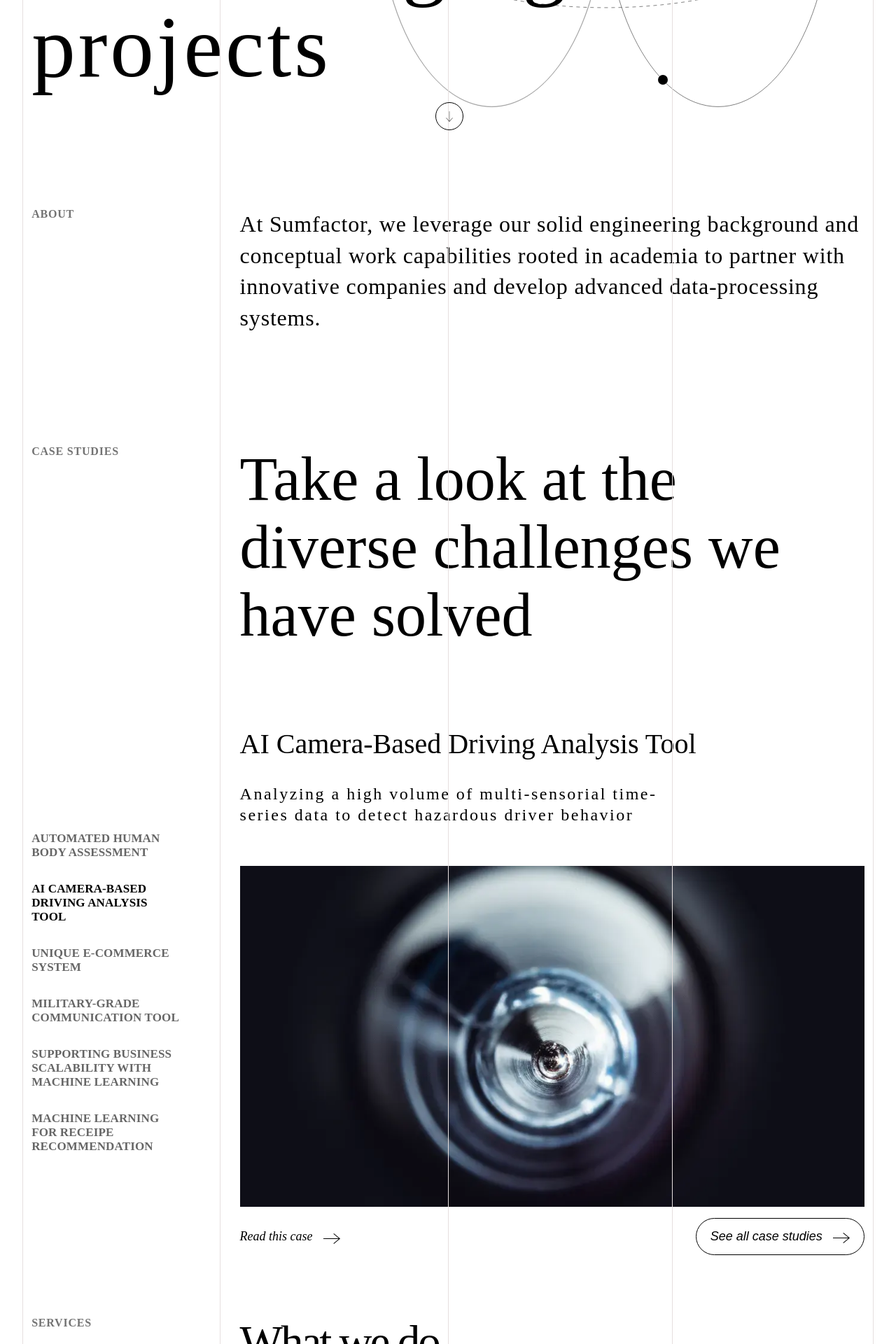
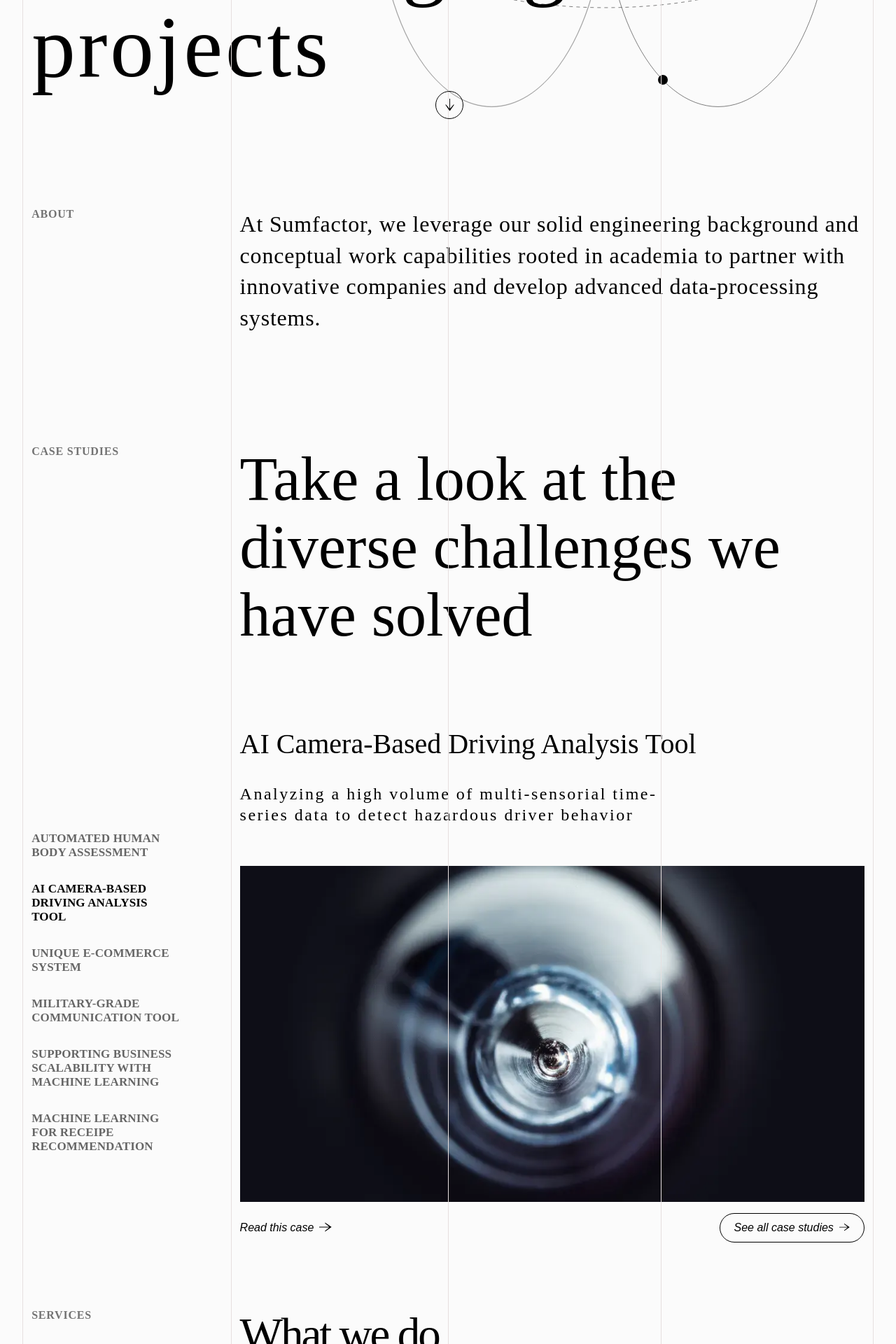
Before and after one commit to Shubham-SumFactor/project-sparkbit, a Next.js app: page / in a window 1280 px wide. Shown: the part 580-2500 px from the top of the page at 70% size. Built offline with nearby package versions, Linux system fonts and the light colour scheme.

Commit message:
Homepage alignment UI fixed along with buttons UI

```diff
--- a/pages/index.tsx
+++ b/pages/index.tsx
@@ -4,7 +4,7 @@ import styles from '../styles/Home.module.css'
 import { useEffect, useRef, useState } from 'react';
 import TestimonialSlider from './components/testimonial/testimonial';
 import ContactUs from './components/contactUs/ContactUs';
-import Link from 'next/link';
+import Image from 'next/image';
 import NavBar from './components/navBar/NavBar';
 
 const caseStudies = [
@@ -57,6 +57,15 @@ export default function Home() {
     setActiveIndex(index);
   };
 
+  const handlePrev = () => {
+    setActiveIndex((prev) => (prev > 0 ? prev - 1 : caseStudies.length - 1));
+  };
+
+  const handleNext = () => {
+    setActiveIndex((prev) => (prev < caseStudies.length - 1 ? prev + 1 : 0));
+  };
+
+
   const aboutRef = useRef<HTMLDivElement | null>(null);
 
   const scrollToAbout = () => {
@@ -81,6 +90,7 @@ export default function Home() {
         <link rel="icon" href="/faviconSumfactor.ico" />
       </Head>
 
+      <div className={styles.mainContent}>
         <main className={styles.main}>
           <NavBar />
 
@@ -101,11 +111,10 @@ export default function Home() {
 
             </div>
 
-          <div className={styles.scrollCircle}>
-            <div className={styles.scrollButton} onClick={scrollToAbout}>
-              <img src="/down-arrow1.svg" alt="whatwedo" height="15px" width='40px' />
-            </div>
-          </div>
+            <button className={styles.scrollCircle} onClick={scrollToAbout}>
+              <Image src="/leftArrowImage.svg" alt="downArrow" height={18} width={18} className={styles.scrollButton} />
+            </button>
+
           </section>
           {/* hero or banner end here */}
 
@@ -142,25 +151,32 @@ export default function Home() {
             <div className={styles.caseStudyContent}>
               <h2>{caseStudies[activeIndex].title}</h2>
               <p>{caseStudies[activeIndex].description}</p>
-            <img src={caseStudies[activeIndex].image} alt={caseStudies[activeIndex].title} />
+              <img src={caseStudies[activeIndex].image} alt={caseStudies[activeIndex].title} className={styles.caseStudyContentImg} />
+              <div className={styles.mobileNavigation}>
+                <div>
+                  <button onClick={handlePrev} className={styles.leftArrow}>
+                    <Image src="/leftArrowImage.svg" alt="leftArrow" height={15} width={15} className={styles.rotatedArrow} />
+                  </button>
+                </div>
+
+                <div>
+                  <button onClick={handleNext} className={styles.rightArrow}>
+                    <Image src="/leftArrowImage.svg" alt="leftArrow" height={15} width={15} className={styles.rightRotatedArrow} />
+                  </button>
+                </div>
+              </div>
 
               <div className={styles.readThisAndServiceButton}>
-              <div style={{ display: 'flex', alignContent: "center", alignItems: 'center' }}>
-                <span className={styles.readThisButton}>
-                  Read this case
-                </span>
-                <span className={styles.readThisButtonArrow} style={{ alignSelf: 'center', alignItems: "center", marginLeft: '15px', paddingBottom: "5px" }}>
-                  <img src="/rightArrow.svg" alt="whatwedo" height="16px" width='20px' />
-                </span>
-              </div>
+
+                <button className={styles.readThisButton}>
+                  <span> Read this case </span>
+                  <Image src="/leftArrowImage.svg" alt="rightarrow" height={15} width={18} className={styles.readThisButtonArrow} />
+                </button>
+
 
                 <button className={styles.serviceButton}>
-                <div style={{ alignSelf: "center" }}>
-                  See all case studies
-                </div>
-                <span className={styles.ourServicesArrow} style={{ alignSelf: "center", marginLeft: '15px', paddingBottom: "6px" }}>
-                  <img src="/rightArrow.svg" alt="whatwedo" height="16px" width='20px' />
-                </span>
+                  <span>See all case studies</span>
+                  <Image src="/leftArrowImage.svg" alt="rightarrow" height={15} width={15} className={styles.ourServicesArrow} />
                 </button>
 
               </div>
@@ -186,20 +202,20 @@ export default function Home() {
               <h2>Machine Learning</h2>
               <p>The full ML project life-cycle, from dataset building to model architecture definition and training to deployment (both in the cloud and on edge). Techniques from areas such as CV and NLP and their applications to various business problems.</p>
             </div>
+
             <div className={styles.serviceCard}>
               <h2>Architecture & Backend</h2>
               <p>Systems for data analysis and processing, including high-frequency data, time-series or IoT data. Focusing on reliability and scalability of solutions while maintaining low operating costs.</p>
             </div>
+
             <div className={styles.serviceCard2}>
               <h2>R&D Prototypes</h2>
               <p>Unique problems requiring the development of new techniques or algorithms and excellent programming skills. Some of these problems will prove unsolvable, others will lead to the best innovations.</p>
             </div>
 
             <button className={styles.serviceButton2}>
-            <div>Our services</div>
-            <div style={{ marginLeft: '15px' }} className={styles.ourServicesArrow}>
-              <img src="/rightArrow.svg" alt="whatwedo" height="20px" width="20px" />
-            </div>
+              <span>Our services</span>
+              <Image src="/leftArrowImage.svg" alt="rightArrow" height={15} width={15} className={styles.ourServicesArrow} />
             </button>
 
           </section>
@@ -217,12 +233,10 @@ export default function Home() {
               <p>There's a technical challenge in a different area you can't quite label? Contact us and work it out together.</p>
 
               <button className={styles.contactUsButton}>
-              Contact us
-              <span style={{ marginLeft: '15px' }} className={styles.contactUsArrow}>
-                <img src="/down-arrow1.svg" alt="whatwedo" height="16px" width='20px' />
+                <span> Contact us </span>
+                <Image src="/leftArrowImage.svg" alt="whatwedo" height={15} width={15} className={styles.contactUsArrow} />
+              </button>
 
-              </span>
-            </button>
             </span>
           </section>
           {/* challenges section ends*/}
@@ -258,11 +272,9 @@ export default function Home() {
               <p>We possess a solid mindset shaped by algorithmic and mathematical education based on the renowned Polish scientific school.</p>
 
 
-            <button className={styles.contactUsButton} style={{ marginTop: '2rem' }}>
-              Meet us
-              <span style={{ marginLeft: '15px' }} className={styles.ourServicesArrow}>
-                <img src="/rightArrow.svg" alt="whatwedo" height="20px" width="20px" />
-              </span>
+              <button className={styles.contactUsButton} style={{ marginTop: "2rem" }}>
+                <span> Meet us </span>
+                <Image src="/leftArrowImage.svg" alt="whatwedo" height={15} width={15} className={styles.ourServicesArrow} />
               </button>
 
             </span>
@@ -275,7 +287,10 @@ export default function Home() {
           {/* testimonail section  ends*/}
           {/* </div> */}
         </main>
+      </div>
+      <div className="hide-vertical-lines">
         <ContactUs />
+      </div>
 
     </div>
   )
--- a/styles/Home.module.css
+++ b/styles/Home.module.css
@@ -2,21 +2,11 @@
 .container {
   min-height: 100vh;
   padding: 0 2rem;
-  background-color: white;
+  background-color: rgb(251, 251, 251);
+  background: rgb(251, 251, 251);
   overflow-x: hidden;
   /* max-width: 1440px; */
 }
-
-/* .gridContainer {
-  display: grid;
-  grid-template-columns: repeat(1, 1fr);
-  gap: 1px;
-  width: 100%;
-  max-width: 1440px;
-  position: relative;
-  margin: 0 auto;
-} */
-
 
 .main {
   display: flex;
@@ -24,14 +14,11 @@
   justify-content: flex-start;
   align-items: flex-start;
   min-height: 100vh;
-  /* border: 10px solid cyan; */
   border-left: 1px solid rgb(230, 223, 223);
   border-right: 1px solid rgb(230, 223, 223);
-  /* border-bottom: none; */
   padding-left: 1%;
   padding-right: 1%;
   overflow: hidden;
-  /* background-color: rebeccapurple; */
 }
 
 .nav {
@@ -98,21 +85,17 @@
 }
 
 .scrollButton {
-  position: absolute;
-  bottom: 18%;
-  left: 50%;
-  transform: translateX(-50%);
   background: none;
   border: none;
   cursor: pointer;
   transition: transform 0.3s ease;
   z-index: 200;
-
+  transform: rotate(90deg);
 }
 
 .scrollCircle {
   position: absolute;
-  bottom: 8%;
+  bottom: 10%;
   left: 48.5%;
   background: none;
   cursor: pointer;
@@ -125,10 +108,12 @@
   display: flex;
   justify-content: center;
   align-items: center;
+  align-self: center;
+  /* margin: 0 auto; */
 }
 
 .scrollButton:hover {
-  transform: translateX(-50%) translateY(5px);
+  transform: rotate(90deg) translateX(5px);
 }
 
 
@@ -234,6 +219,7 @@
 .caseStudyContent {
   display: flex;
   flex-direction: column;
+  /* border: 1px solid red; */
 }
 
 .caseStudyContent h2 {
@@ -259,18 +245,43 @@
 
 }
 
-.caseStudyContent img {
+.caseStudyContentImg {
   width: 100%;
   height: 60%;
   object-fit: cover;
   margin-top: 1rem;
 }
 
+.readThisAndServiceButton {
+  display: flex;
+  justify-content: space-between;
+  padding: 1rem 0;
+  border: none;
+}
+
 .readThisButton {
-  font-size: 18px;
+  font-size: 16px;
+  background: none;
+  font-weight: lighter;
+  display: flex;
+  justify-content: center;
+  align-items: center;
+  border: none;
   font-style: italic;
-  font-weight: lighter;
-  line-height: 20px;
+}
+
+.readThisButtonArrow {
+  margin-left: 8px;
+}
+
+.readThisButtonArrow:hover {
+  transform: translateX(+50%);
+  transition: transform 0.3s ease;
+
+}
+
+.mobileNavigation {
+  display: none;
 }
 
 /* case stidy pics and title ends */
@@ -296,7 +307,7 @@
 }
 
 .serviceCard {
-  background-color: white;
+  background: rgb(251, 251, 251);
   padding: 2rem 2rem;
   padding-top: 0;
   border-radius: 8px;
@@ -305,7 +316,7 @@
 }
 
 .serviceCard2 {
-  background-color: white;
+  background: rgb(251, 251, 251);
   padding: 2rem 2rem;
   padding-left: 2.5rem;
   padding-top: 0;
@@ -338,43 +349,37 @@
 }
 
 
-
-.readThisAndServiceButton {
-  display: flex;
-  justify-content: space-between;
-  padding: 1rem 0;
-}
-
-
 .serviceButton {
   color: #000000 !important;
   align-self: center;
   background: none;
   border: 1px solid #000;
-  padding: 0px 20px;
+  padding: 10px 20px;
   border-radius: 30px;
   display: flex;
   cursor: pointer;
   justify-content: center;
-  transition: background-color 0.3s, color 0.3s;
-  font-size: 18px;
+  font-size: 16px;
   font-style: italic;
   font-weight: 200;
   transition: transform 0.3s ease;
   align-items: center;
+  height: 42px;
 
+}
+
+.ourServicesArrow {
+  margin-left: 8px;
+}
+
+.ourServicesArrow:hover {
+  transform: translateX(+50%);
+  transition: transform 0.3s ease;
 }
 
 
 
-.readThisButtonArrow:hover {
-  transition: transform 0.3s ease;
 
-}
-
-.readThisButtonArrow:hover {
-  transform: translateX(+50%);
-}
 
 /* .serviceButton:hover .arrow {
   transform: translateX(10px);
@@ -389,28 +394,19 @@
   display: flex;
   align-items: center;
   justify-content: center;
-  padding: 8px 10px;
+  /* padding: 10px 18px; */
   border: 1px solid black;
-  border-radius: 20px;
+  border-radius: 30px;
   cursor: pointer;
   transition: transform 0.3s ease;
   background: none;
-  font-size: 18px;
-  font-weight: 500;
+  font-size: 16px;
+  font-weight: 200;
   margin-left: 10%;
   width: 50%;
   color: #000000;
-}
-
-.serviceButton2 div {
-  display: flex;
-  align-items: center;
-}
-
-.ourServicesArrow:hover {
-  transform: translateX(+50%);
-  transition: transform 0.3s ease;
-
+  align-self: center;
+  height: 42px;
 }
 
 /* challenges section starts */
@@ -447,8 +443,7 @@
   align-self: flex-start;
   font-size: 16px;
   font-style: italic;
-  font-weight: 350;
-  line-height: 20px;
+  font-weight: 200;
   color: #000000 !important;
   font-style: italic;
   cursor: pointer;
@@ -457,14 +452,25 @@
   justify-content: center;
   padding: 10px 20px;
   border: 1px solid black;
-  border-radius: 25px;
+  border-radius: 30px;
   background-color: none;
   background: none;
+  height: 42px;
+  transition: transform 0.3s ease;
 }
 
-.contactUsButton span {
-  display: flex;
-  align-items: center;
+.contactUsArrow {
+  background: none;
+  border: none;
+  cursor: pointer;
+  transition: transform 0.3s ease;
+  z-index: 200;
+  transform: rotate(90deg);
+  margin-left: 8px;
+}
+
+.contactUsArrow:hover {
+  transform: rotate(90deg) translateX(5px);
 }
 
 /* challenges section ends */
@@ -506,7 +512,7 @@
 .ourApproach {
   margin-top: 5rem;
   margin-bottom: 3rem;
-  background-color: white;
+  background: rgb(251, 251, 251);
 
 }
 
@@ -559,13 +565,14 @@
 }
 
 
+.mainContent {
+  position: relative;
+  min-height: 100vh;
+}
 
 /* testiomial css start */
 
 /* testiomial css end */
-
-
-
 
 
 
@@ -839,6 +846,65 @@
     height: 98%;
   }
 
+  .mobileNavigation {
+    display: flex;
+    justify-content: space-between;
+    margin-bottom: 1rem;
+  }
+
+  .caseStudyContentImg {
+    width: 100%;
+    height: 80%;
+    object-fit: cover;
+    margin-bottom: 1rem;
+    margin-top: 0rem;
+    order: -1;
+  }
+
+  .leftArrow {
+    width: 50px;
+    height: 50px;
+    border-radius: 50%;
+    background-color: #fff;
+    border: 1px solid black;
+    display: flex;
+    justify-content: center;
+    align-items: center;
+    cursor: pointer;
+    transition: background-color 0.3s ease;
+  }
+
+  .rotatedArrow {
+    transform: rotate(180deg);
+    transition: transform 0.3s ease;
+  }
+
+  .leftArrow:hover .rotatedArrow {
+    transform: rotate(180deg) translateX(5px);
+  }
+
+
+  .rightArrow {
+    width: 50px;
+    height: 50px;
+    border-radius: 50%;
+    background-color: #fff;
+    border: 1px solid black;
+    display: flex;
+    justify-content: center;
+    align-items: center;
+    cursor: pointer;
+    transition: background-color 0.3s ease;
+  }
+
+  .rightRotatedArrow {
+    transition: transform 0.3s ease;
+  }
+
+  .rightArrow:hover .rightRotatedArrow {
+    transform: translateX(5px);
+  }
+
   /* our strength ends */
 }
 
@@ -880,7 +946,7 @@
     font-size: 14px;
   }
 
-  .caseStudyContent img {
+  .caseStudyContentImg {
     width: 100%;
     object-fit: none;
     margin-top: 1rem;
@@ -894,7 +960,6 @@
     margin-bottom: 1rem;
     color: #000;
   }
-
 
 }
 
```
Also changed, not shown: public/leftArrowImage.svg (added). Lines whose indentation alone changed are shown as unchanged.
